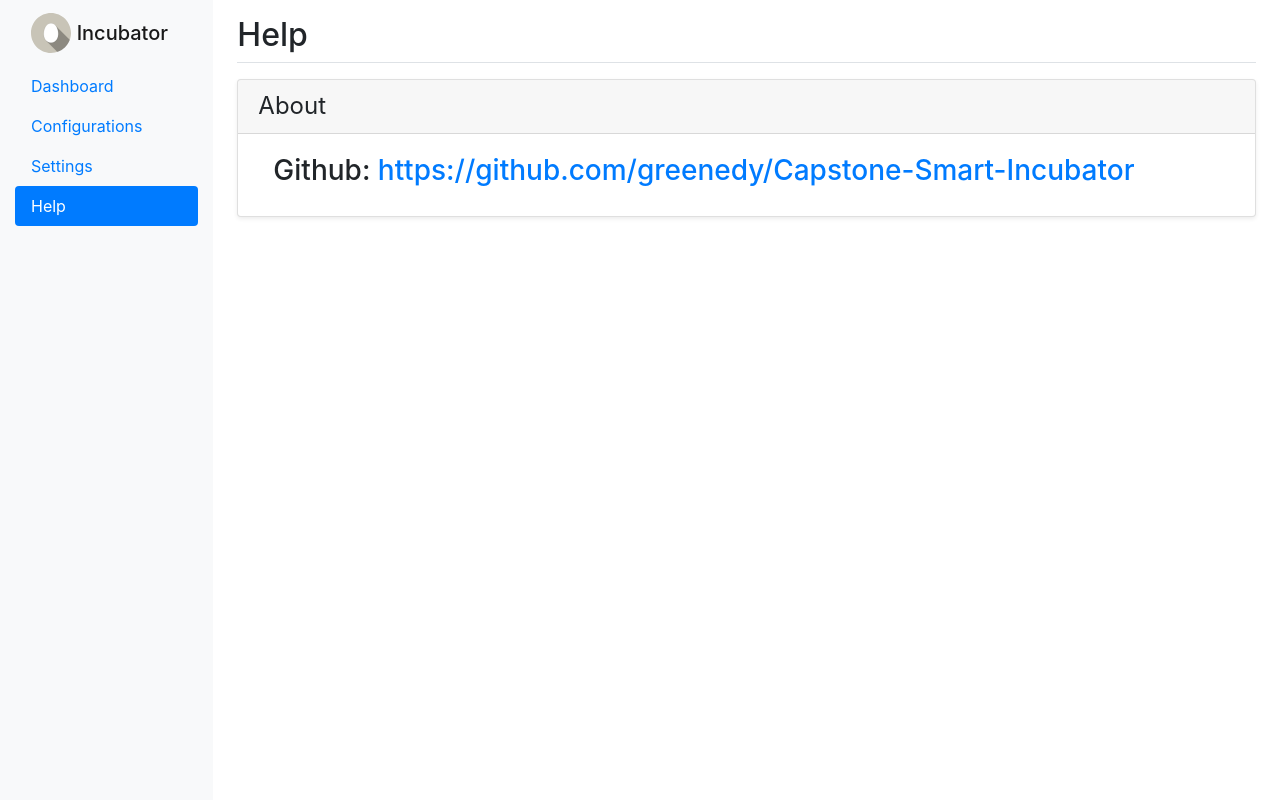
After one commit to greenedy/Capstone-Smart-Incubator, a Flask app: page /help in a window 1280 px wide. The commit adds this page. Run offline with Flask 2, Linux system fonts and the light colour scheme; some libraries are stand-ins or nearby versions.

Commit message:
- Added navbar to all html pages - created help page( just has a link to the github) - added the current configuration box to configuration page

```diff
--- a/app.py
+++ b/app.py
@@ -13,7 +13,7 @@ def home():
         return render_template('login.html')
 
     else:
-        return "Welcome to Pincubator!"
+        dashboardLoad()
 
 
 @app.route('/login', methods=['POST'])
@@ -50,6 +50,53 @@ def dashboardLoad():
     }
     return render_template('dashboard.html', **templateData)
 
+@app.route("/configurations")
+def configurationsLoad():
+    # Connect to database
+    mydb = mysql.connector.connect(host="localhost", user="root", passwd="password", database="smartincubator")
+    mycursor = mydb.cursor()
+
+    now = datetime.datetime.now()
+    timeString = now.strftime("%Y-%m-%d %H:%M")
+
+    mycursor.execute("SELECT * FROM configurations")
+
+    myresult = mycursor.fetchall();
+
+  #  for row in myresult:
+
+
+    templateData = {
+
+    }
+    return render_template('configurations.html', **templateData)
+
+@app.route("/settings")
+def settingsLoad():
+    # Connect to database
+    mydb = mysql.connector.connect(host="localhost", user="root", passwd="password", database="smartincubator")
+    mycursor = mydb.cursor()
+
+    now = datetime.datetime.now()
+    timeString = now.strftime("%Y-%m-%d %H:%M")
+
+    #mycursor.execute("SELECT * FROM settings")
+
+    # myresult = mycursor.fetchall();
+
+    # for row in myresult:
+
+
+    templateData = {
+
+    }
+    return render_template('settings.html', **templateData)
+
+@app.route("/help")
+def helpLoad():
+
+    return render_template('help.html')
+
 if __name__ == "__main__":
     app.secret_key = os.urandom(12)
 app.run(debug=True, host='127.0.0.1', port=8080)
--- /dev/null
+++ b/static/css/style.css
@@ -0,0 +1,4 @@
+.navbar-left {
+  height: 100vh;
+  position: absolute;
+}
--- /dev/null
+++ b/templates/help.html
@@ -0,0 +1,63 @@
+<!DOCTYPE html>
+<html lang="en">
+<head>
+    <meta charset="UTF-8">
+    <title>Help</title>
+    <link href="/static/css/bootstrap.min.css" rel="stylesheet" media="screen">
+    <link href="/static/css/style.css" rel="stylesheet" media="screen">
+</head>
+<body>
+    <div class="container-fluid">
+         <div class="row">
+             <nav class="col-md-2 navbar-left sidebar bg-light nav-pills">
+                  <div class="sidebar-sticky">
+                      <nav class="navbar navbar-light bg-light">
+                          <span class="navbar-brand mx-auto" >
+                            <img src="/static/image/egg-icon.svg" width="40" height="40" class="" alt="An icon of an egg">
+                            <span class="navbar-brand mb-0 text-center h1 align-middle">Incubator</span>
+                          </span>
+                      </nav>
+                       <ul class="nav flex-column">
+                          <li class="nav-item">
+                              <a class="nav-link" href="dashboard">Dashboard</a>
+                          </li>
+                          <li class="nav-item">
+                              <a class="nav-link" href="configurations">Configurations</a>
+                          </li>
+                           <li class="nav-item">
+                               <a class="nav-link" href="settings">Settings</a>
+                          </li>
+                           <li class="nav-item">
+                               <a class="nav-link active" href="help">Help</a>
+                          </li>
+                       </ul>
+                  </div>
+             </nav>
+
+            <main role="main" class="col-md-9 ml-sm-auto col-lg-10 px-4">
+                <div class="justify-content-between border-bottom pt-3">
+                    <h1 class="h2">Help</h1>
+                </div>
+
+
+                <div class="row pt-3">
+                        <div class="col-sm-12">
+                            <div class="card mb-12 shadow-sm">
+                                <div class="card-header">
+                                    <h4 class="my-0 font-weight-normal">About</h4>
+                                </div>
+                                <div class="card-body">
+                                    <div class="col-sm-12">
+                                        <h3>Github: <a href="https://github.com/greenedy/Capstone-Smart-Incubator">https://github.com/greenedy/Capstone-Smart-Incubator</a> </h3>
+                                    </div>
+                                </div>
+                            </div>
+                        </div>
+                </div>
+
+            </main>
+         </div>
+    </div>
+
+</body>
+</html>
```
Also changed, not shown: templates/config.html (deleted, +0 -37 lines), templates/configurations.html (added, +111 -0 lines), templates/dashboard.html (+7 -3 lines), templates/settings.html (added, +46 -0 lines), static/style.css (deleted).
